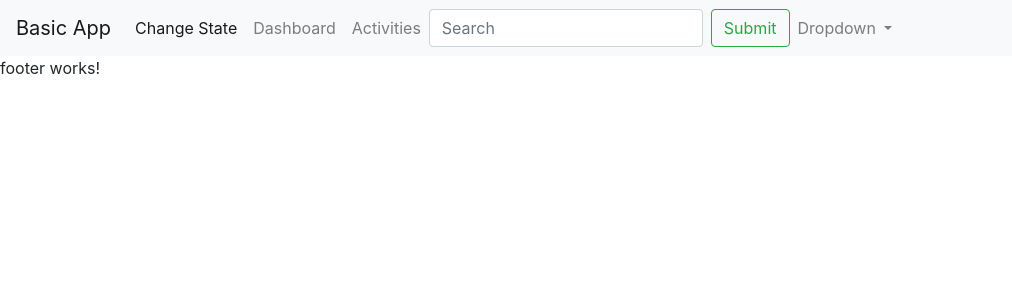
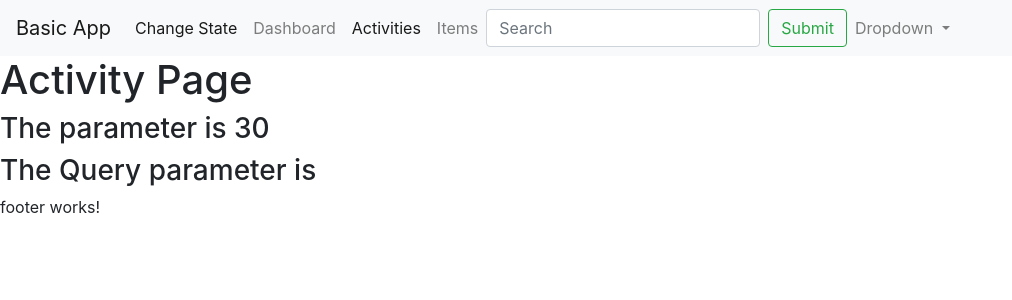
Before and after one commit to RavinduSamaranayake/Angular_basic_app, an Angular app: page /activities/30 in a window 1280 px wide. Before the commit this address led to /. Shown: the top 300 px of the page, without its empty margins (0-1012 px from the left). Built offline with nearby package versions, Linux system fonts and the light colour scheme.

Commit message:
working with parameters

```diff
--- a/src/app/app.module.ts
+++ b/src/app/app.module.ts
@@ -12,7 +12,8 @@ import { ActivitiesComponent } from './components/activities/activities.componen
 
 const appRoutes: Routes = [
   { path: 'dashboard', component: DashboardComponent },
-  { path: 'activities', component: ActivitiesComponent },
+  { path: 'activities/:id', component: ActivitiesComponent },
+  { path: 'items', component: ActivitiesComponent },
 ];
 
 @NgModule({
--- a/src/app/components/activities/activities.component.html
+++ b/src/app/components/activities/activities.component.html
@@ -1 +1,3 @@
-<h3>Activity Page</h3>
+<h1>Activity Page</h1>
+<h3>The parameter is {{id}}</h3>
+<h3>The Query parameter is {{qparamid}}</h3>
--- a/src/app/components/activities/activities.component.ts
+++ b/src/app/components/activities/activities.component.ts
@@ -1,4 +1,5 @@
 import { Component, OnInit } from '@angular/core';
+import { ActivatedRoute } from '@angular/router';
 
 @Component({
   selector: 'app-activities',
@@ -7,7 +8,19 @@ import { Component, OnInit } from '@angular/core';
 })
 export class ActivitiesComponent implements OnInit {
 
-  constructor() { }
+  //access the parameter which is passed by url
+  id:any //you can pass any type of parameter
+  qparamid:any
+  constructor(router:ActivatedRoute) {
+    router.paramMap.subscribe(params => {
+      this.id = params.get('id');
+    })
+
+    router.queryParamMap.subscribe(params => {
+      this.qparamid = params.get('item');
+      console.log(this.qparamid)
+    })
+   }
 
   ngOnInit() {
   }
--- a/src/app/components/nav-bar/nav-bar.component.html
+++ b/src/app/components/nav-bar/nav-bar.component.html
@@ -15,8 +15,14 @@
       </li>
 
       <li routerLinkActive="active">
-        <a class="nav-link" routerLink="activities">Activities <span class="sr-only">(current)</span></a>
+        <!-- passing a parameter via navlink -->
+        <a class="nav-link" [routerLink]="['activities',30]">Activities <span class="sr-only">(current)</span></a>
       </li>
+
+      <li routerLinkActive="active">
+          <!-- passing a query parameter via navlink -->
+          <a class="nav-link" [routerLink]="['items']" [queryParams]="{item:'new'}">Items <span class="sr-only">(current)</span></a>
+        </li>
 
       <!-- <li class="nav-item active"><a routerLink="activities" >Activities</a></li>
       <li routerLinkActive="active"><a routerLink="dashboard">Dashboard</a></li>
```
